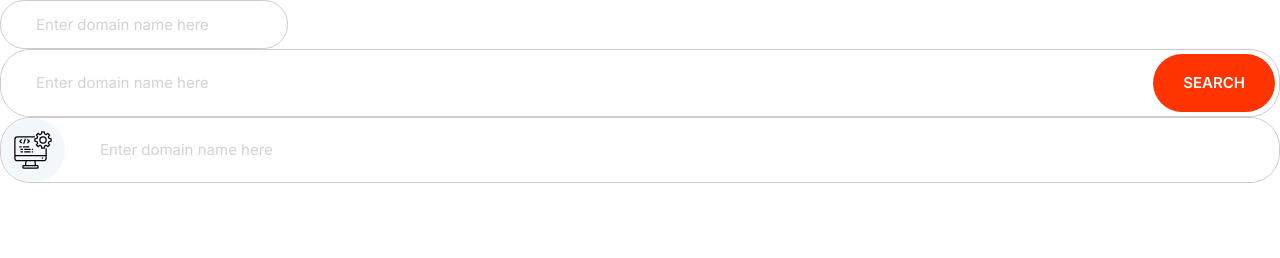
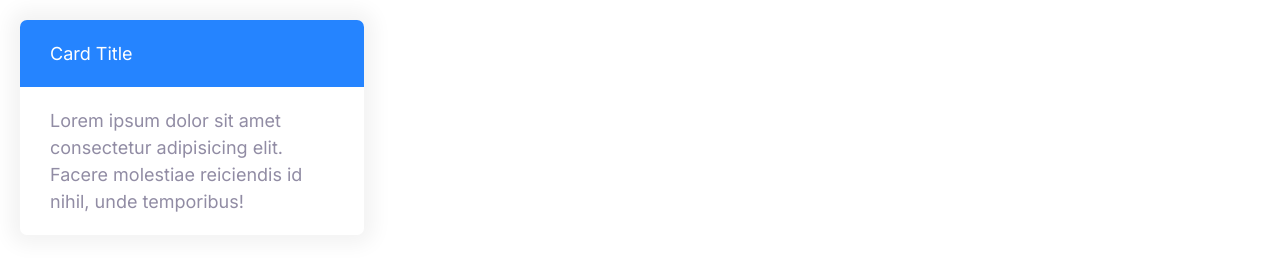
Before and after one commit to keertyverma/cloudify, a plain HTML site: page index.html in a window 1280 px wide. Drawn offline with Linux system fonts and the light colour scheme.

Commit message:
Build card component

```diff
--- a/css/styles.css
+++ b/css/styles.css
@@ -266,3 +266,25 @@ a {
     font-size: 1.5rem;
   }
 }
+
+/* Cards */
+.card {
+  border-radius: 7px;
+  box-shadow: 0 0 20px 10px #f3f3f3;
+  overflow: hidden;
+}
+
+.card__header,
+.card__body {
+  padding: 2rem 3rem;
+}
+
+.card--primary .card__header {
+  background: var(--color-primary);
+  color: #fff;
+}
+
+.card--secondary .card__header {
+  background: var(--color-secondary);
+  color: #fff;
+}
--- a/index.html
+++ b/index.html
@@ -14,18 +14,14 @@
     <link rel="stylesheet" href="css/styles.css" />
   </head>
   <body>
-    <input type="text" class="input" placeholder="Enter domain name here" />
-    <div class="input-group">
-      <input type="text" class="input" placeholder="Enter domain name here" />
-      <button class="btn btn--accent">Search</button>
-    </div>
-    <div class="input-group">
-      <span class="icon-container">
-        <svg class="icon">
-          <use xlink:href="images/sprite.svg#computer"></use>
-        </svg>
-      </span>
-      <input type="text" class="input" placeholder="Enter domain name here" />
+    <div style="width: 30%; padding: 2rem">
+      <div class="card card--primary">
+        <header class="card__header">Card Title</header>
+        <div class="card__body">
+          Lorem ipsum dolor sit amet consectetur adipisicing elit. Facere
+          molestiae reiciendis id nihil, unde temporibus!
+        </div>
+      </div>
     </div>
   </body>
 </html>
```
Also changed, not shown: components/cards.html (added, +9 -0 lines).
